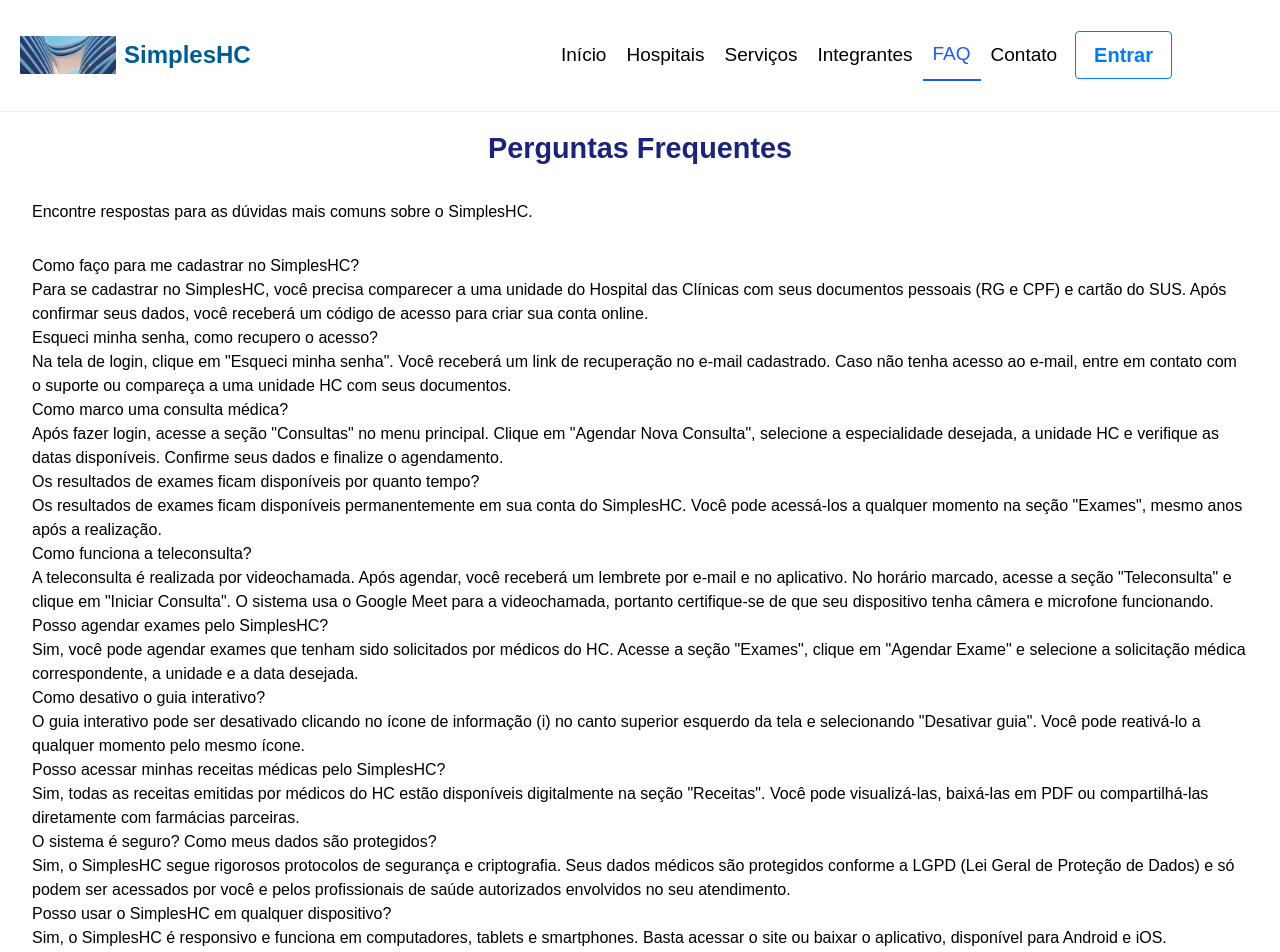
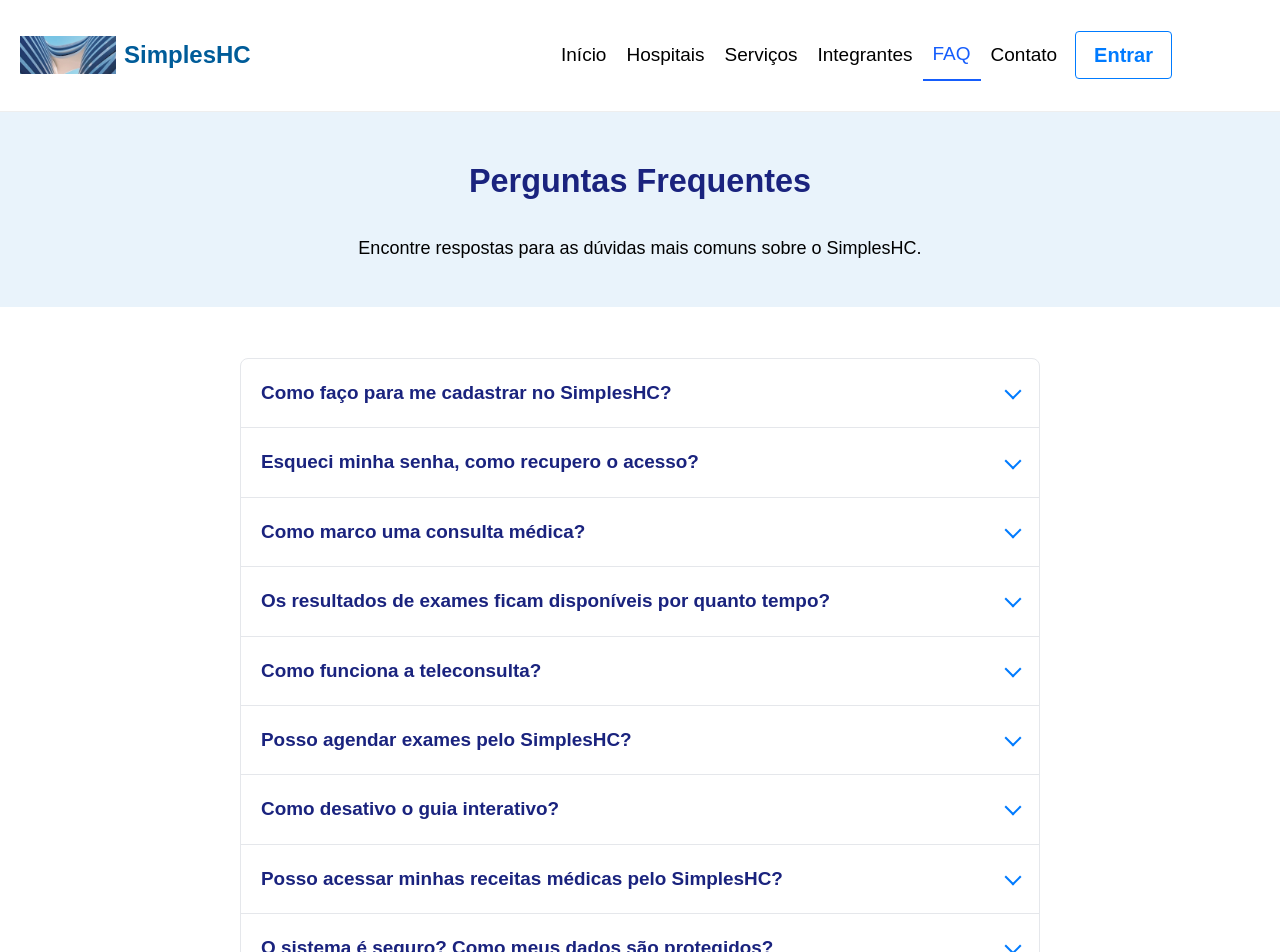
Before and after one commit to Grupo-ELM-Challenge-3-Sprint/front-end-design-engineering, a React (Vite) app in the folder sprint-3/: page /faq in a window 1280 px wide. Shown: the top 952 px of the page. Built offline with nearby package versions, Linux system fonts and the light colour scheme.

Commit message:
Página FAQ concluída com sucesso

```diff
--- a/sprint-3/src/globals.css
+++ b/sprint-3/src/globals.css
@@ -302,3 +302,6 @@ h2 {
 }
 
 /*==================================================================================================*/
+
+
+/* Faq */
--- a/sprint-3/src/routes/Faq/index.tsx
+++ b/sprint-3/src/routes/Faq/index.tsx
@@ -1,10 +1,57 @@
+import { useState } from "react";
 import { Link } from "react-router-dom";
 
-export default function Faq(){
+import "../../globals.css";
 
-    return(
+export default function Faq() {
+  const [openIndex, setOpenIndex] = useState<number | null>(null);
+
+  const faqs = [
+    {
+      question: "Como faço para me cadastrar no SimplesHC?",
+      answer: "Para se cadastrar no SimplesHC, você precisa comparecer a uma unidade do Hospital das Clínicas com seus documentos pessoais (RG e CPF) e cartão do SUS. Após confirmar seus dados, você receberá um código de acesso para criar sua conta online."
+    },
+    {
+      question: "Esqueci minha senha, como recupero o acesso?",
+      answer: "Na tela de login, clique em \"Esqueci minha senha\". Você receberá um link de recuperação no e-mail cadastrado. Caso não tenha acesso ao e-mail, entre em contato com o suporte ou compareça a uma unidade HC com seus documentos."
+    },
+    {
+      question: "Como marco uma consulta médica?",
+      answer: "Após fazer login, acesse a seção \"Consultas\" no menu principal. Clique em \"Agendar Nova Consulta\", selecione a especialidade desejada, a unidade HC e verifique as datas disponíveis. Confirme seus dados e finalize o agendamento."
+    },
+    {
+      question: "Os resultados de exames ficam disponíveis por quanto tempo?",
+      answer: "Os resultados de exames ficam disponíveis permanentemente em sua conta do SimplesHC. Você pode acessá-los a qualquer momento na seção \"Exames\", mesmo anos após a realização."
+    },
+    {
+      question: "Como funciona a teleconsulta?",
+      answer: "A teleconsulta é realizada por videochamada. Após agendar, você receberá um lembrete por e-mail e no aplicativo. No horário marcado, acesse a seção \"Teleconsulta\" e clique em \"Iniciar Consulta\". O sistema usa o Google Meet para a videochamada, portanto certifique-se de que seu dispositivo tenha câmera e microfone funcionando."
+    },
+    {
+      question: "Posso agendar exames pelo SimplesHC?",
+      answer: "Sim, você pode agendar exames que tenham sido solicitados por médicos do HC. Acesse a seção \"Exames\", clique em \"Agendar Exame\" e selecione a solicitação médica correspondente, a unidade e a data desejada."
+    },
+    {
+      question: "Como desativo o guia interativo?",
+      answer: "O guia interativo pode ser desativado clicando no ícone de informação (i) no canto superior esquerdo da tela e selecionando \"Desativar guia\". Você pode reativá-lo a qualquer momento pelo mesmo ícone."
+    },
+    {
+      question: "Posso acessar minhas receitas médicas pelo SimplesHC?",
+      answer: "Sim, todas as receitas emitidas por médicos do HC estão disponíveis digitalmente na seção \"Receitas\". Você pode visualizá-las, baixá-las em PDF ou compartilhá-las diretamente com farmácias parceiras."
+    },
+    {
+      question: "O sistema é seguro? Como meus dados são protegidos?",
+      answer: "Sim, o SimplesHC segue rigorosos protocolos de segurança e criptografia. Seus dados médicos são protegidos conforme a LGPD (Lei Geral de Proteção de Dados) e só podem ser acessados por você e pelos profissionais de saúde autorizados envolvidos no seu atendimento."
+    },
+    {
+      question: "Posso usar o SimplesHC em qualquer dispositivo?",
+      answer: "Sim, o SimplesHC é responsivo e funciona em computadores, tablets e smartphones. Basta acessar o site ou baixar o aplicativo, disponível para Android e iOS."
+    }
+  ];
+
+  return (
     <main>
-            <section id="faq-hero"
+      <section className="bg-[#e9f3fb] py-[30px] text-center md:text-[18px]"
            data-guide-step="1"
            data-guide-title="Perguntas Frequentes"
            data-guide-text="Bem-vindo à nossa seção de Perguntas Frequentes! Aqui você pode encontrar respostas rápidas para as dúvidas mais comuns."
@@ -16,122 +63,37 @@ export default function Faq(){
   </section>
 
   {/* <!-- Seção de perguntas e respostas em formato de acordeão --> */}
-        <section id="faq-list"
+  <section className="py-9"
            data-guide-step="2"
            data-guide-title="Como Usar o FAQ"
            data-guide-text="Clique em uma pergunta para expandir e ver a resposta. O ícone ao lado indica se a resposta está visível."
            data-guide-arrow="up">
       <div className="container">
-                <div className="faq-accordion">
-                    {/* <!-- Cada item representa uma pergunta frequente, com botão acessível e resposta oculta/expansível -->
-                    <!-- Item FAQ 1 --> */}
-                    <div className="faq-item">
-                        <button className="faq-question" type="button" aria-expanded="false" aria-controls="faq-answer-1">
-                            Como faço para me cadastrar no SimplesHC?
-                            <span className="faq-icon" aria-hidden="true"></span>
+          <div className="max-w-[800px] mx-auto border border-gray-200 rounded-lg overflow-hidden md:text-[18px]">
+
+              {faqs.map((faq, idx) => (
+                <div className="border-b border-gray-200" key={idx}>
+                  <button
+                    className="faq-question text-[#1a237e] cursor-pointer text-[1.05em] p-5 w-full text-left flex justify-between items-center font-semibold hover:bg-[#eff1f7] focus:bg-[#eff1f7] focus:outline-none duration-200"
+                    type="button"
+                    aria-expanded={openIndex === idx}
+                    aria-controls={`faq-answer-${idx}`}
+                    onClick={() => setOpenIndex(openIndex === idx ? null : idx)}>
+                    {faq.question}
+                    <span className={`transition-transform duration-300 ease-in-out ml-[10px] w-[12px] h-[12px] border-r-2 border-b-2 border-[#007bff] inline-block ${openIndex === idx ? "translate-y-[2px] -rotate-[135deg]" : "-translate-y-[2px] rotate-45"}`}></span>
                   </button>
-                        <div className="faq-answer" id="faq-answer-1">
-                            <p>Para se cadastrar no SimplesHC, você precisa comparecer a uma unidade do Hospital das Clínicas com seus documentos pessoais (RG e CPF) e cartão do SUS. Após confirmar seus dados, você receberá um código de acesso para criar sua conta online.</p>
+                  {openIndex === idx && (
+                    <div className={`px-5 bg-white overflow-hidden transition-all duration-400 ease-out ${openIndex === idx ? "max-h-[500px] pt-4 pb-4" : "max-h-0 pt-0 pb-0"}`} id={`faq-answer-${idx}`}>
+                      <p className="py-5">{faq.answer}</p>
                     </div>
+                  )}
+                </div>
+              ))}
           </div>
 
-                    {/* <!-- Item FAQ 2 --> */}
-                    <div className="faq-item">
-                        <button className="faq-question" type="button" aria-expanded="false" aria-controls="faq-answer-2">
-                            Esqueci minha senha, como recupero o acesso?
-                            <span className="faq-icon" aria-hidden="true"></span>
-                        </button>
-                        <div className="faq-answer" id="faq-answer-2">
-                            <p>Na tela de login, clique em "Esqueci minha senha". Você receberá um link de recuperação no e-mail cadastrado. Caso não tenha acesso ao e-mail, entre em contato com o suporte ou compareça a uma unidade HC com seus documentos.</p>
-                        </div>
-                    </div>
-
-                    {/* <!-- Item FAQ 3 --> */}
-                    <div className="faq-item">
-                        <button className="faq-question" type="button" aria-expanded="false" aria-controls="faq-answer-3">
-                            Como marco uma consulta médica?
-                            <span className="faq-icon" aria-hidden="true"></span>
-                        </button>
-                        <div className="faq-answer" id="faq-answer-3">
-                            <p>Após fazer login, acesse a seção "Consultas" no menu principal. Clique em "Agendar Nova Consulta", selecione a especialidade desejada, a unidade HC e verifique as datas disponíveis. Confirme seus dados e finalize o agendamento.</p>
-                        </div>
-                    </div>
-
-                    {/* <!-- Item FAQ 4 --> */}
-                    <div className="faq-item">
-                        <button className="faq-question" type="button" aria-expanded="false" aria-controls="faq-answer-4">
-                            Os resultados de exames ficam disponíveis por quanto tempo?
-                            <span className="faq-icon" aria-hidden="true"></span>
-                        </button>
-                        <div className="faq-answer" id="faq-answer-4">
-                            <p>Os resultados de exames ficam disponíveis permanentemente em sua conta do SimplesHC. Você pode acessá-los a qualquer momento na seção "Exames", mesmo anos após a realização.</p>
-                        </div>
-                    </div>
-                     {/* <!-- Item FAQ 5 --> */}
-                     <div className="faq-item">
-                        <button className="faq-question" type="button" aria-expanded="false" aria-controls="faq-answer-5">
-                            Como funciona a teleconsulta?
-                            <span className="faq-icon" aria-hidden="true"></span>
-                        </button>
-                        <div className="faq-answer" id="faq-answer-5">
-                            <p>A teleconsulta é realizada por videochamada. Após agendar, você receberá um lembrete por e-mail e no aplicativo. No horário marcado, acesse a seção "Teleconsulta" e clique em "Iniciar Consulta". O sistema usa o Google Meet para a videochamada, portanto certifique-se de que seu dispositivo tenha câmera e microfone funcionando.</p>
-                        </div>
-                    </div>
-                     {/* <!-- Item FAQ 6 --> */}
-                     <div className="faq-item">
-                        <button className="faq-question" type="button" aria-expanded="false" aria-controls="faq-answer-6">
-                            Posso agendar exames pelo SimplesHC?
-                            <span className="faq-icon" aria-hidden="true"></span>
-                        </button>
-                        <div className="faq-answer" id="faq-answer-6">
-                            <p>Sim, você pode agendar exames que tenham sido solicitados por médicos do HC. Acesse a seção "Exames", clique em "Agendar Exame" e selecione a solicitação médica correspondente, a unidade e a data desejada.</p>
-                        </div>
-                    </div>
-                     {/* <!-- Item FAQ 7 --> */}
-                     <div className="faq-item">
-                        <button className="faq-question" type="button" aria-expanded="false" aria-controls="faq-answer-7">
-                            Como desativo o guia interativo?
-                            <span className="faq-icon" aria-hidden="true"></span>
-                        </button>
-                        <div className="faq-answer" id="faq-answer-7">
-                            <p>O guia interativo pode ser desativado clicando no ícone de informação (i) no canto superior esquerdo da tela e selecionando "Desativar guia". Você pode reativá-lo a qualquer momento pelo mesmo ícone.</p>
-                        </div>
-                    </div>
-                     {/* <!-- Item FAQ 8 --> */}
-                     <div className="faq-item">
-                        <button className="faq-question" type="button" aria-expanded="false" aria-controls="faq-answer-8">
-                            Posso acessar minhas receitas médicas pelo SimplesHC?
-                            <span className="faq-icon" aria-hidden="true"></span>
-                        </button>
-                        <div className="faq-answer" id="faq-answer-8">
-                            <p>Sim, todas as receitas emitidas por médicos do HC estão disponíveis digitalmente na seção "Receitas". Você pode visualizá-las, baixá-las em PDF ou compartilhá-las diretamente com farmácias parceiras.</p>
-                        </div>
-                    </div>
-                     {/* <!-- Item FAQ 9 --> */}
-                     <div className="faq-item">
-                        <button className="faq-question" type="button" aria-expanded="false" aria-controls="faq-answer-9">
-                            O sistema é seguro? Como meus dados são protegidos?
-                            <span className="faq-icon" aria-hidden="true"></span>
-                        </button>
-                        <div className="faq-answer" id="faq-answer-9">
-                            <p>Sim, o SimplesHC segue rigorosos protocolos de segurança e criptografia. Seus dados médicos são protegidos conforme a LGPD (Lei Geral de Proteção de Dados) e só podem ser acessados por você e pelos profissionais de saúde autorizados envolvidos no seu atendimento.</p>
-                        </div>
-                    </div>
-                     {/* <!-- Item FAQ 10 --> */}
-                     <div className="faq-item">
-                        <button className="faq-question" type="button" aria-expanded="false" aria-controls="faq-answer-10">
-                            Posso usar o SimplesHC em qualquer dispositivo?
-                            <span className="faq-icon" aria-hidden="true"></span>
-                        </button>
-                        <div className="faq-answer" id="faq-answer-10">
-                            <p>Sim, o SimplesHC é responsivo e funciona em computadores, tablets e smartphones. Basta acessar o site ou baixar o aplicativo, disponível para Android e iOS.</p>
-                        </div>
-                    </div>
-                </div>
-
-                <div className="faq-nao-encontrou">
+          <div className="text-center my-10">
             <p>Não encontrou o que procurava?</p>
-                    <Link to="./contato.html" className="btn btn-primary">Entre em contato conosco</Link>
+            <Link to="/contato" className="btn btn-primary mx-auto my-5">Entre em contato conosco</Link>
           </div>
       </div>
   </section>
--- a/sprint-3/src/routes/Integrantes/index.tsx
+++ b/sprint-3/src/routes/Integrantes/index.tsx
@@ -11,7 +11,7 @@ export default function Integrantes(){
     return(
     <main>
         {/* <!-- Seção de apresentação da equipe --> */}
-        <section className="bg-[#e9f3fb] py-[30px] text-center">
+        <section className="bg-[#e9f3fb] py-[30px] text-center md:text-[18px]">
             <div className="container">
                 <h2>Nossa Equipe</h2>
                 <p>Conheça os desenvolvedores responsáveis pelo projeto SimplesHC.</p>
```
Lines whose indentation alone changed are shown as unchanged.
